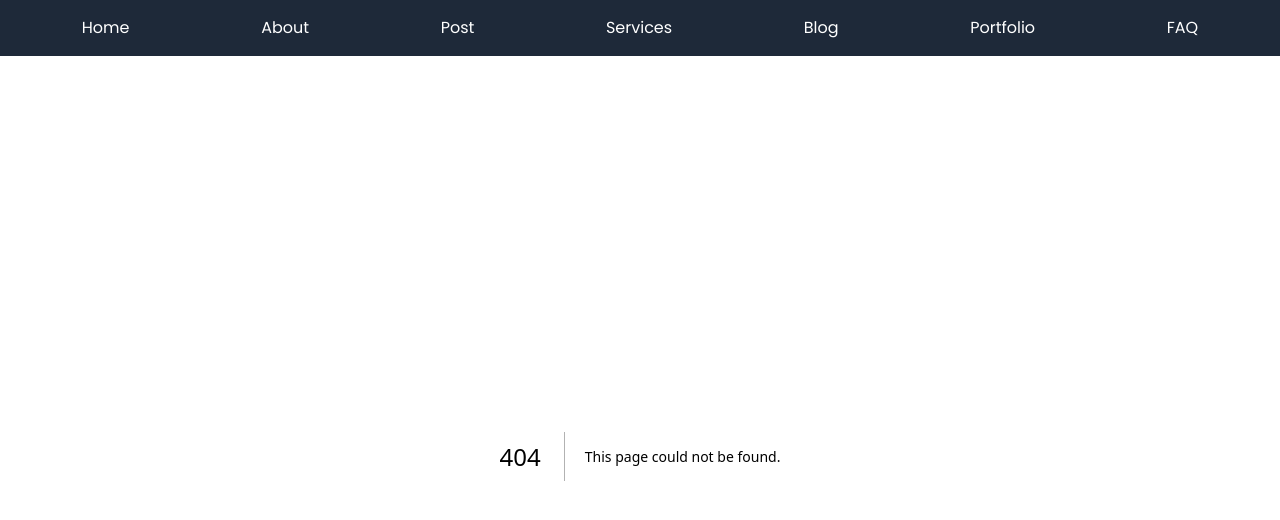
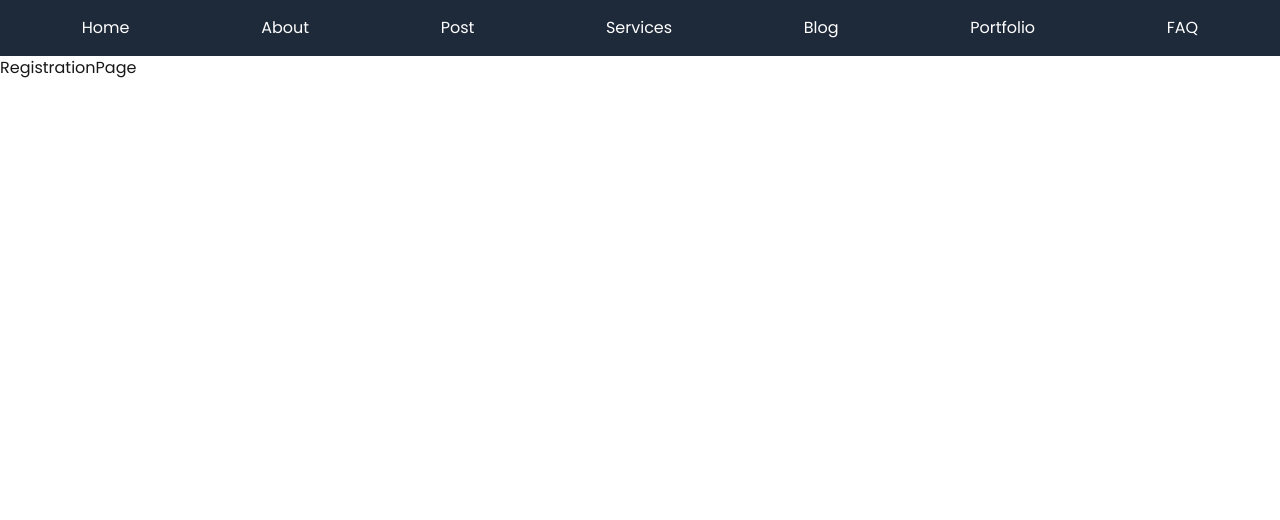
Before and after one commit to mdsamiulislam54/Next.js-Explorer-, a Next.js app: page /registration in a window 1280 px wide. Before the commit this address had no page. Shown: the top 520 px of the page. Built offline with nearby package versions, Linux system fonts and the light colour scheme.

Commit message:
implement Route Groups Route Groups are a folder convention that let you organize routes by category or team

```diff
--- /dev/null
+++ b/src/app/(auth)/login/page.jsx
@@ -0,0 +1,9 @@
+import React from 'react'
+
+function LoginPage() {
+  return (
+    <div>LoginPage</div>
+  )
+}
+
+export default LoginPage
--- /dev/null
+++ b/src/app/(auth)/registration/page.jsx
@@ -0,0 +1,9 @@
+import React from 'react'
+
+const RegistrationPage = () => {
+  return (
+    <div>RegistrationPage</div>
+  )
+}
+
+export default RegistrationPage
```
